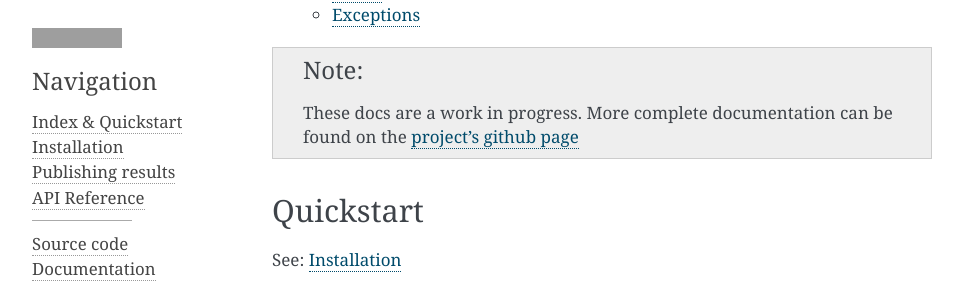
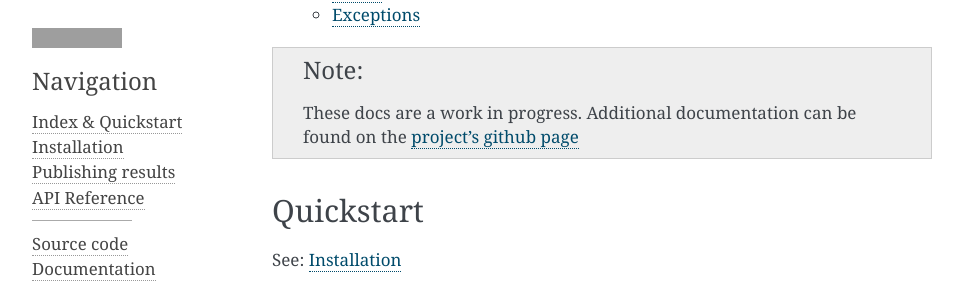
Before and after one commit to joealcorn/laboratory, a Sphinx documentation site: the page built from docs/index.rst, in a window 1280 px wide and 900 px high, scrolled down 362 px. Shown: the part 159-444 px from the top of the window, without its empty margins (148-1111 px from the left). Built offline with Sphinx 7.4.7, drawn with Linux system fonts in a browser that asks for light colours; grey boxes are pictures that could not be loaded.

Commit message:
change note

```diff
--- a/docs/index.rst
+++ b/docs/index.rst
@@ -21,7 +21,7 @@ established a feedback loop that we can use to guide us towards the correct beha
    reference
 
 
-.. note:: These docs are a work in progress. More complete documentation can be found on the
+.. note:: These docs are a work in progress. Additional documentation can be found on the
           `project's github page <https://github.com/joealcorn/laboratory>`_
 
 
```
